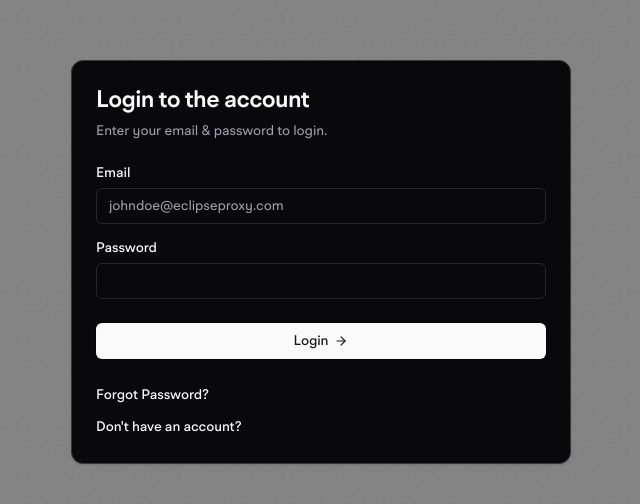
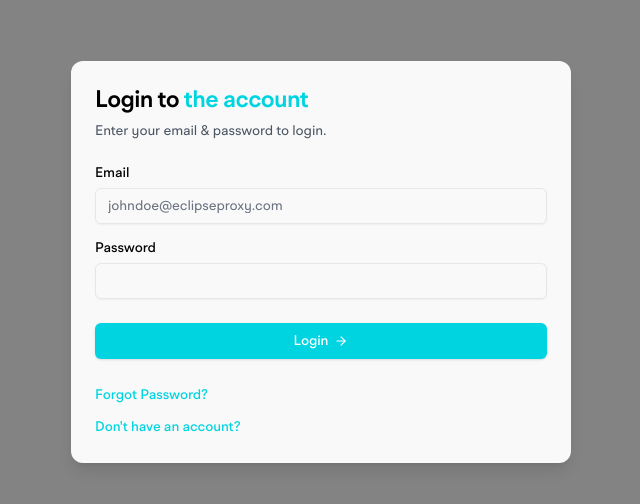
Before and after one commit to SeifEldin15/tainted-dev, a Next.js app: page /login in a window 1280 px wide. Shown: the part 138-642 px from the top of the page, without its empty margins (319-959 px from the left). Built offline with nearby package versions, Linux system fonts and the light colour scheme; no server answers.

Commit message:
login page redesign with colors

```diff
--- a/app/login/Login.tsx
+++ b/app/login/Login.tsx
@@ -70,9 +70,9 @@ const LoginPage = () => {
   return (
     <div className="h-[100svh] w-full flex flex-row items-center px-5">
       {/* background */}
-      <div className="absolute w-full h-full top-0 left-0 right-0 bottom-0 overflow-hidden z-[1]">
+      <div className="absolute w-full h-full top-0 left-0 right-0 bottom-0 overflow-hidden z-[1] bg-black/40">
         <Image
-          className="object-cover object-center w-full h-full opacity-[50%]"
+          className="object-cover object-center w-full h-full opacity-[15%]"
           alt="Background"
           src={"/backgrounds/patternWaves.png"}
           width={1920}
@@ -100,12 +100,12 @@ const LoginPage = () => {
         }) => (
           <Fragment>
             <Form className="w-full max-w-[500px] mx-auto z-[2]">
-              <Card>
+              <Card className="shadow-lg bg-white/95 backdrop-blur-sm border-0">
                 <CardHeader className="space-y-1">
-                  <CardTitle className="text-2xl">
-                    Login to the account
+                  <CardTitle className="text-2xl text-black">
+                    Login to <span className="text-brand">the account</span>
                   </CardTitle>
-                  <CardDescription>
+                  <CardDescription className="text-gray-600">
                     Enter your email & password to login.
                   </CardDescription>
                 </CardHeader>
@@ -113,13 +113,12 @@ const LoginPage = () => {
                   {/* EMAIL */}
                   <div className="grid gap-2">
                     <Label
-                        className="h-[15px] flex flex-row items-center justify-between"
+                      className="h-[15px] flex flex-row items-center justify-between text-black"
                       htmlFor="email"
                     >
                       <span>Email</span>
                       {errors.email ? (
-                          <span
-                              className="pt-1 font-medium text-[11px] bg-red-500 py-0.5 px-1 rounded-[2px] select-none">
+                        <span className="pt-1 font-medium text-[11px] bg-red-500 py-0.5 px-1 rounded-[2px] select-none text-white">
                           {errors?.email}
                         </span>
                       ) : null}
@@ -130,18 +129,18 @@ const LoginPage = () => {
                       id="email"
                       type="email"
                       placeholder="johndoe@eclipseproxy.com"
+                      className="border-gray-200 text-black placeholder:text-gray-500"
                     />
                   </div>
                   {/* PASSWORD */}
                   <div className="grid gap-2">
                     <Label
-                        className="h-[15px] flex flex-row items-center justify-between"
+                      className="h-[15px] flex flex-row items-center justify-between text-black"
                       htmlFor="password"
                     >
                       <span>Password</span>
                       {errors.password ? (
-                          <span
-                              className="pt-1 font-medium text-[11px] bg-red-500 py-0.5 px-1 rounded-[2px] select-none">
+                        <span className="pt-1 font-medium text-[11px] bg-red-500 py-0.5 px-1 rounded-[2px] select-none text-white">
                           {errors?.password}
                         </span>
                       ) : null}
@@ -151,6 +150,7 @@ const LoginPage = () => {
                       onChange={handleChange("password")}
                       id="password"
                       type="password"
+                      className="border-gray-200 text-black"
                     />
                   </div>
                 </CardContent>
@@ -159,16 +159,16 @@ const LoginPage = () => {
                   <Button
                     onClick={() => handleSubmit()}
                     type="submit"
-                      className="w-full flex flex-row items-center gap-1.5"
+                    className="w-full flex flex-row items-center gap-1.5 bg-brand hover:bg-brand/90 text-white"
                     disabled={isSendingData}
                   >
                     {!isSendingData ? (
                       <>
                         <span>Login</span>
-                          <ArrowRight size={14}/>
+                        <ArrowRight size={14} />
                       </>
                     ) : (
-                        <Loader size={20} className="animate-spin"/>
+                      <Loader size={20} className="animate-spin" />
                     )}
                   </Button>
                 </CardFooter>
@@ -177,7 +177,7 @@ const LoginPage = () => {
                     <Link href={"/action/forgot-password"}>
                       <label
                         htmlFor="terms"
-                          className="text-sm font-medium leading-none peer-disabled:cursor-not-allowed peer-disabled:opacity-70 hover:underline underline-offset-2 cursor-pointer"
+                        className="text-sm font-medium leading-none text-brand peer-disabled:cursor-not-allowed peer-disabled:opacity-70 hover:underline underline-offset-2 cursor-pointer"
                       >
                         Forgot Password?
                       </label>
@@ -185,14 +185,13 @@ const LoginPage = () => {
                     <Link href={"/register"}>
                       <label
                         htmlFor="terms"
-                          className="text-sm font-medium leading-none peer-disabled:cursor-not-allowed peer-disabled:opacity-70 hover:underline underline-offset-2 cursor-pointer"
+                        className="text-sm font-medium leading-none text-brand peer-disabled:cursor-not-allowed peer-disabled:opacity-70 hover:underline underline-offset-2 cursor-pointer"
                       >
                         Don't have an account?
                       </label>
                     </Link>
                   </div>
                 </CardContent>
-
               </Card>
             </Form>
           </Fragment>
```
Lines whose indentation alone changed are shown as unchanged.
